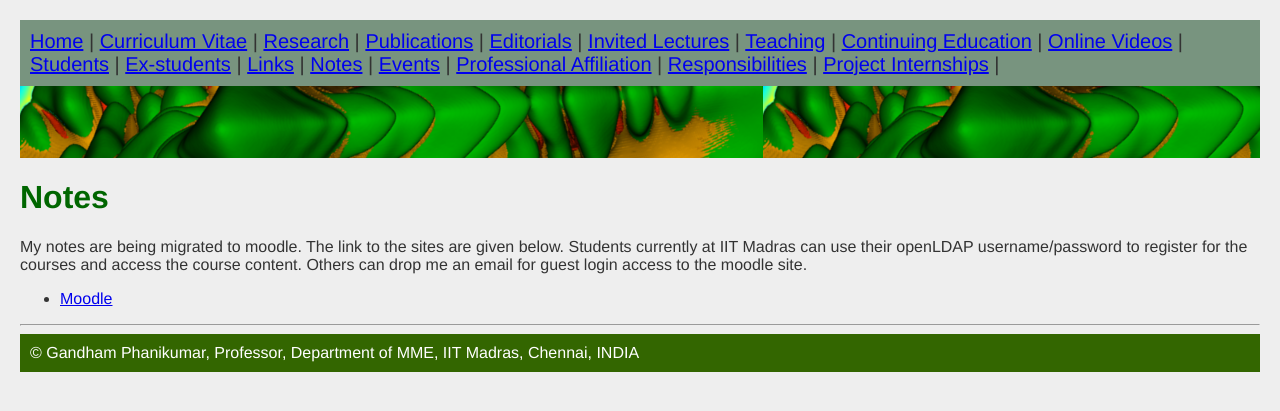
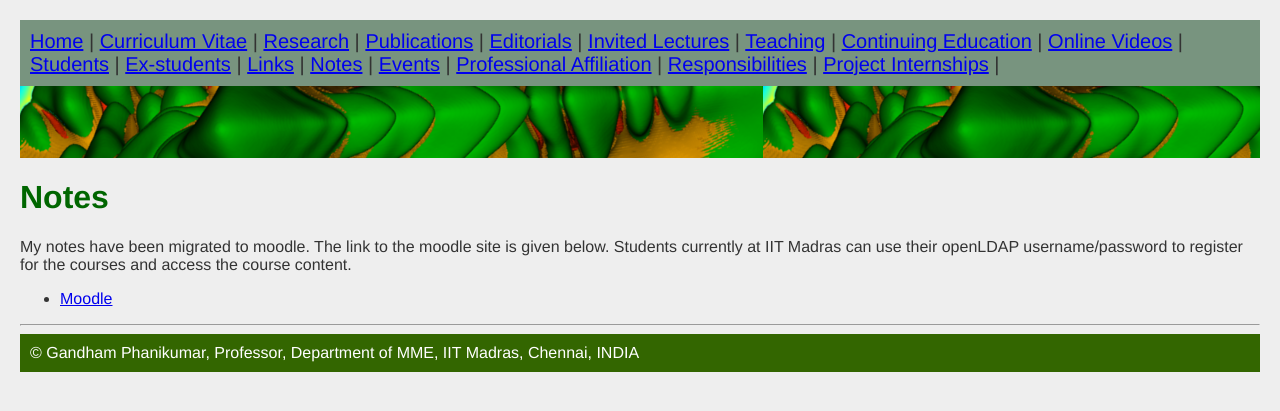
Before and after one commit to gphanikumar/gphanikumar.github.io, a Jekyll site: the page built from _pages/notes.md, in a window 1280 px wide. Shown: the top 411 px of the page. Built offline with Jekyll 4.4.1, drawn with Linux system fonts in a browser that asks for light colours.

Commit message:
minor  change

```diff
--- a/_pages/notes.md
+++ b/_pages/notes.md
@@ -4,6 +4,6 @@ title: Notes
 layout: default
 ---
 # Notes
-My notes are being migrated to moodle. The link to the sites are given below. Students currently at IIT Madras can use their openLDAP username/password to register for the courses and access the course content. Others can drop me an email for guest login access to the moodle site.
+My notes have been migrated to moodle. The link to the moodle site is given below. Students currently at IIT Madras can use their openLDAP username/password to register for the courses and access the course content.
 
   * [Moodle](http://courses.iitm.ac.in/)
```
